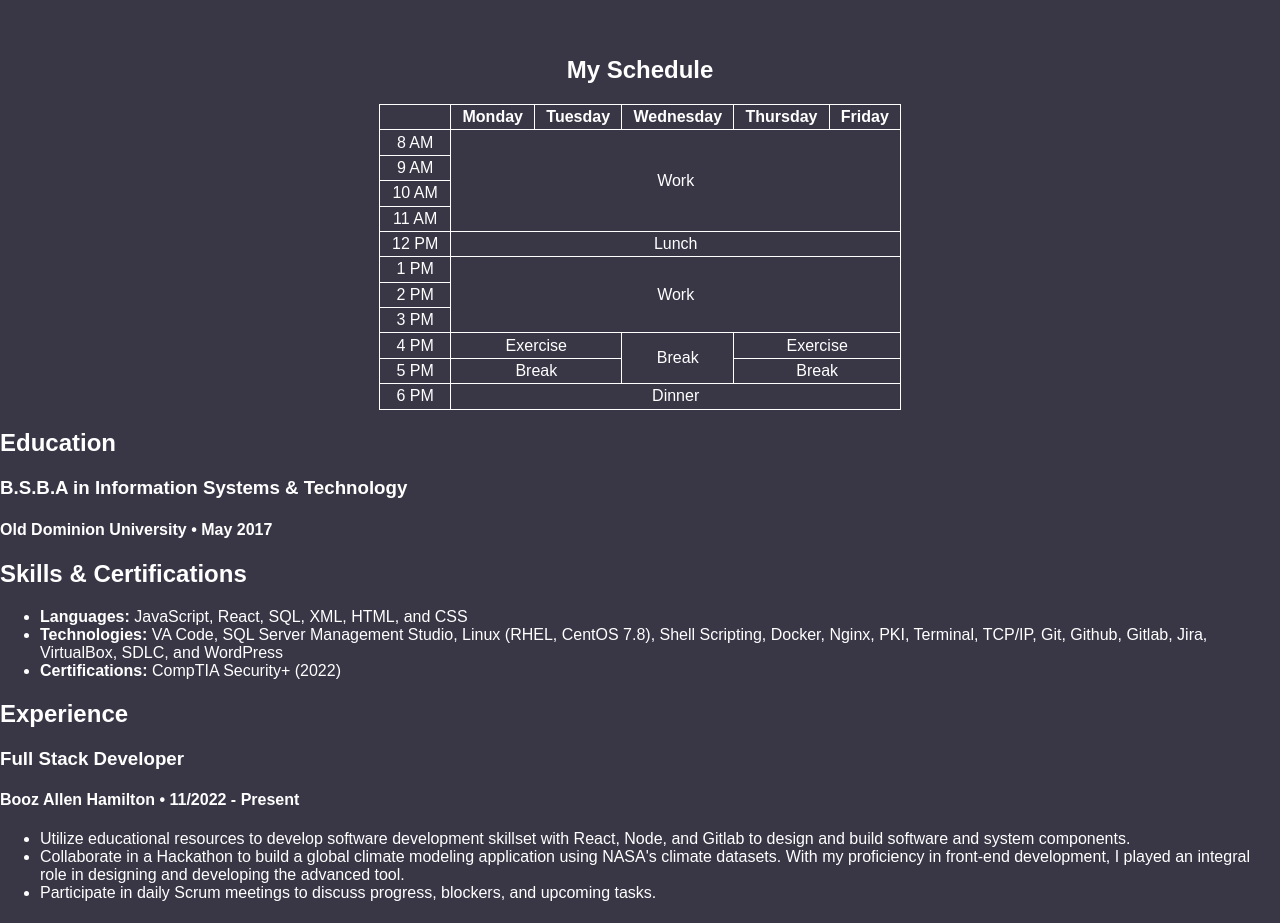
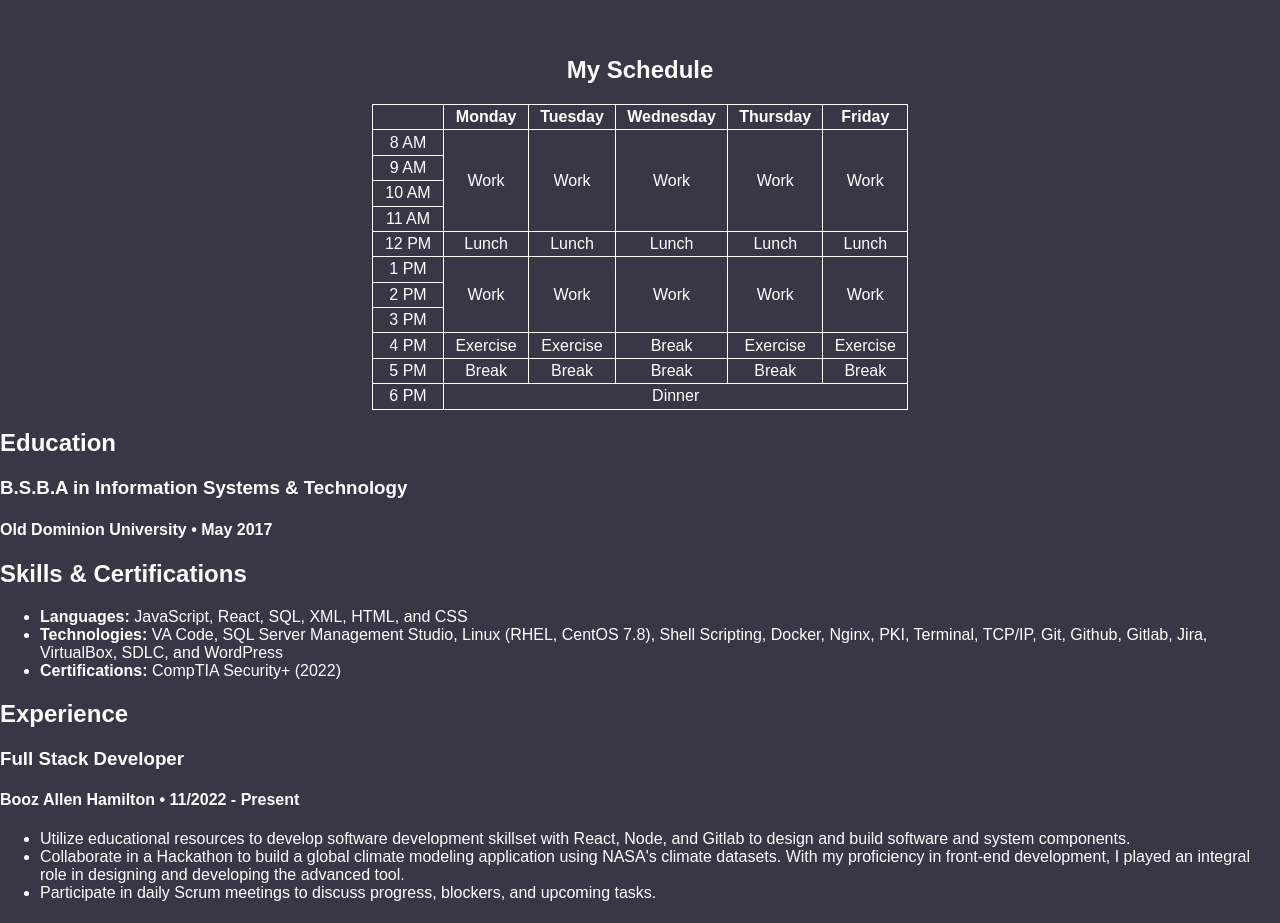
Before and after one commit to stanleyjh/My_Website, a React (Create React App) app: page / in a window 1280 px wide. Shown: the part 1280-2203 px from the top of the page. Built offline with nearby package versions, Linux system fonts and the light colour scheme.

Commit message:
updated schedule

```diff
--- a/src/components/Schedule.js
+++ b/src/components/Schedule.js
@@ -28,14 +28,14 @@ const Schedule = () => {
           </tr> */}
           <tr>
             <td>8 AM</td>
-            <td rowSpan="4" colSpan="5">
+            {/* <td rowSpan="4" colSpan="5">
               Work
-            </td>
-            {/* <td rowSpan="4">Work</td>
+            </td> */}
             <td rowSpan="4">Work</td>
             <td rowSpan="4">Work</td>
-            <td rowSpan="4">Work</td> */}
-            {/* <td rowSpan="4"></td> */}
+            <td rowSpan="4">Work</td>
+            <td rowSpan="4">Work</td>
+            <td rowSpan="4">Work</td>
             {/* <td>Wake up</td> */}
           </tr>
           <tr>
@@ -50,24 +50,23 @@ const Schedule = () => {
           </tr>
           <tr>
             <td>12 PM</td>
-            <td colSpan="5">Lunch</td>
-            {/* <td>Lunch</td>
+            {/* <td colSpan="5">Lunch</td> */}
             <td>Lunch</td>
             <td>Lunch</td>
             <td>Lunch</td>
             <td>Lunch</td>
-            <td>Lunch</td> */}
+            <td>Lunch</td>
           </tr>
           <tr>
             <td>1 PM</td>
-            <td rowSpan="3" colSpan="5">
+            {/* <td rowSpan="3" colSpan="5">
               Work
-            </td>
-            {/* <td rowSpan="3">Work</td>
+            </td> */}
             <td rowSpan="3">Work</td>
             <td rowSpan="3">Work</td>
-            <td rowSpan="3">Work</td> */}
-            {/* <td rowSpan="5"></td> */}
+            <td rowSpan="3">Work</td>
+            <td rowSpan="3">Work</td>
+            <td rowSpan="3">Work</td>
             {/* <td rowSpan="1">Clean</td> */}
           </tr>
           <tr>
@@ -78,14 +77,24 @@ const Schedule = () => {
           </tr>
           <tr>
             <td>4 PM</td>
-            <td colSpan="2">Exercise</td>
-            <td rowSpan="2">Break</td>
-            <td colSpan="2">Exercise</td>
+            {/* <td colSpan="2">Exercise</td> */}
+            <td>Exercise</td>
+            <td>Exercise</td>
+            {/* <td rowSpan="2">Break</td> */}
+            <td>Break</td>
+            {/* <td colSpan="2">Exercise</td> */}
+            <td>Exercise</td>
+            <td>Exercise</td>
           </tr>
           <tr>
             <td>5 PM</td>
-            <td colSpan="2">Break</td>
-            <td colSpan="2">Break</td>
+            {/* <td colSpan="2">Break</td> */}
+            {/* <td colSpan="2">Break</td> */}
+            <td>Break</td>
+            <td>Break</td>
+            <td>Break</td>
+            <td>Break</td>
+            <td>Break</td>
           </tr>
           <tr>
             <td>6 PM</td>
```
